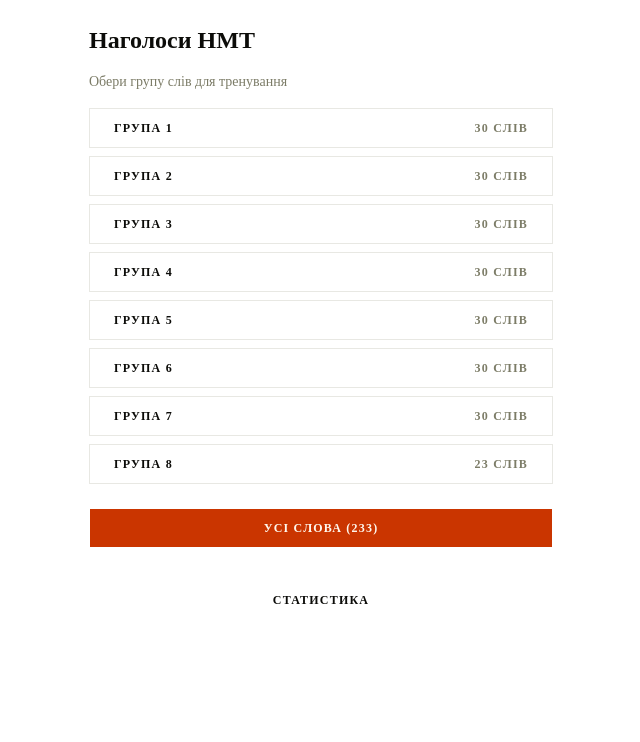
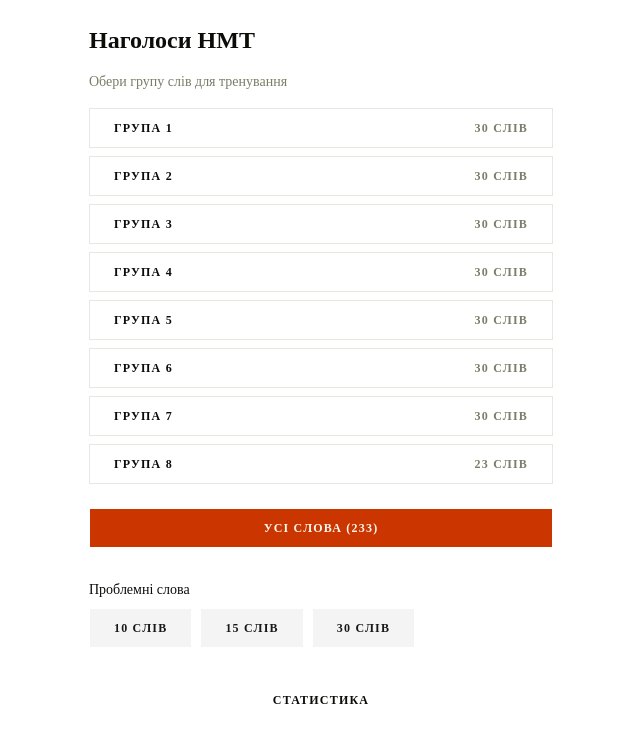
Before and after one commit to PashaBudzin/nagolosy, a React (Vite) app: page / in a window 1280 px wide. Shown: the top 742 px of the page, without its empty margins (319-959 px from the left). Built offline with nearby package versions, Linux system fonts and the light colour scheme.

Commit message:
add problematic words session type (10, 15, 30 words)

```diff
--- a/src/hooks/use-sessions.ts
+++ b/src/hooks/use-sessions.ts
@@ -2,6 +2,8 @@ import { useCallback, useSyncExternalStore } from "react"
 import type { SessionData, WordStats } from "@/types"
 import { WORDS_RAW } from "@/data/words"
 import { getWordData } from "@/lib/stress"
+
+const PROBLEMATIC_MAX = 30
 
 const STORAGE_KEY = "nagolosy-sessions"
 const MAX_SESSIONS = 5
@@ -94,5 +96,27 @@ export function useSessions() {
     })
   }, [])
 
-  return { sessions, addSession, clearSessions, getWordStats }
+  const getProblematicWordIndices = useCallback((count: number): number[] => {
+    const stats = getWordStats()
+    const sorted = stats
+      .filter((s) => s.total > 0)
+      .sort((a, b) => a.correct / a.total - b.correct / b.total)
+      .slice(0, Math.min(count, PROBLEMATIC_MAX))
+
+    const indices: number[] = []
+    for (const stat of sorted) {
+      for (let i = 0; i < WORDS_RAW.length; i++) {
+        const { text, stressIndices } = getWordData(WORDS_RAW[i])
+        if (
+          text === stat.word &&
+          JSON.stringify(stressIndices) === JSON.stringify(stat.stressIndices)
+        ) {
+          indices.push(i)
+        }
+      }
+    }
+    return indices
+  }, [getWordStats])
+
+  return { sessions, addSession, clearSessions, getWordStats, getProblematicWordIndices }
 }
--- a/src/pages/home.tsx
+++ b/src/pages/home.tsx
@@ -1,11 +1,19 @@
 import { useNavigate } from "react-router-dom"
 import { GROUPS } from "@/data/groups"
 import { Button } from "@/components/ui/button"
+import { useSessions } from "@/hooks/use-sessions"
 
 export function Home() {
   const navigate = useNavigate()
+  const { getProblematicWordIndices } = useSessions()
 
   const allWordIndex = GROUPS.flatMap((g) => g.wordIndices)
+
+  const handleProblematic = (count: number) => {
+    const indices = getProblematicWordIndices(count)
+    if (indices.length === 0) return
+    navigate("/test", { state: { wordIndices: indices } })
+  }
 
   return (
     <div className="mx-auto flex max-w-lg flex-col gap-4 p-6">
@@ -45,6 +53,21 @@ export function Home() {
         Усі слова ({allWordIndex.length})
       </Button>
 
+      <div className="mt-4 space-y-2">
+        <p className="text-sm font-medium">Проблемні слова</p>
+        <div className="flex gap-2">
+          <Button variant="secondary" onClick={() => handleProblematic(10)}>
+            10 слів
+          </Button>
+          <Button variant="secondary" onClick={() => handleProblematic(15)}>
+            15 слів
+          </Button>
+          <Button variant="secondary" onClick={() => handleProblematic(30)}>
+            30 слів
+          </Button>
+        </div>
+      </div>
+
       <Button
         variant="ghost"
         className="mt-4"
```
Also changed, not shown: 1 other file (tests, documents, lock files or other folders).
